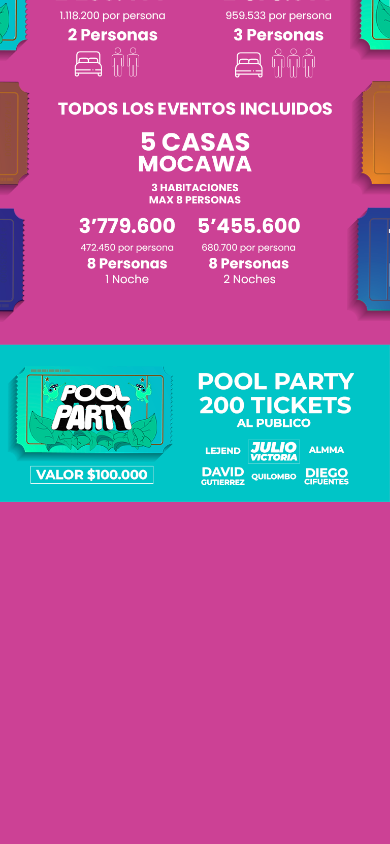
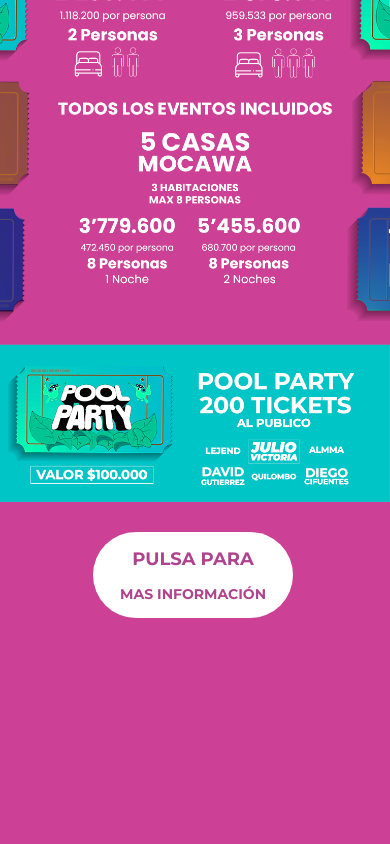
Before and after one commit to jap102321/MocawaGFest, a Next.js app: page / in a window 390 px wide. Shown: the part 2268-3112 px from the top of the page. After the commit the page ends 2918 px from the top, so only its background shows below. Built offline with nearby package versions, Linux system fonts and the light colour scheme.

Commit message:
Upgrading compatibility

```diff
--- a/src/app/page.module.css
+++ b/src/app/page.module.css
@@ -150,14 +150,23 @@
 }
 
 /* Estilos para pantallas mayores a 700px */
-@media screen and (max-width: 768px) {
+@media screen and (max-width: 769px) {
   .backgroundContainer {
     background-size: cover;
     background-image: url('/img/webcelular.png'); /* Ruta relativa a la carpeta 'public' */
   }
 
   .main_button {
-    top: 533%;
+    top: 532%;
+  }
+}
+
+@media screen and (max-width: 431px) {
+  .backgroundContainer {
+  }
+
+  .main_button {
+    top: 327%;
   }
 }
 
@@ -171,14 +180,23 @@
   }
 }
 
-/* Estilos para pantallas mayores a 300px */
 @media screen and (max-width: 415px) {
   .backgroundContainer {
     height: 90rem;
   }
 
   .main_button {
-    top: 401%;
+    top: 405%;
+  }
+}
+@media (max-width: 394px) {
+  .main_button {
+    top: 328%;
+  }
+}
+@media (max-width: 391px) {
+  .main_button {
+    top: 328%;
   }
 }
 
@@ -187,3 +205,9 @@
     top: 327%;
   }
 }
+
+@media (max-width: 360px) {
+  .main_button {
+    top: 347%;
+  }
+}
```
